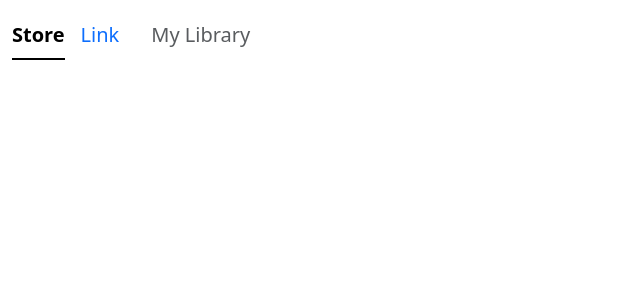
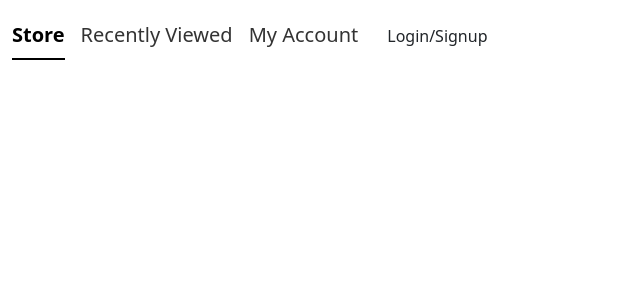
Before and after one commit to Hunter-Wigal/CS440-Team-Delta, a Django app: page /listing in a window 1280 px wide. Shown: the top 300 px of the page, without its empty margins (0-640 px from the left). Run offline with Django 5.2, Linux system fonts and the light colour scheme.

Commit message:
login signup modal's (basic)

```diff
--- a/delta_marketplace/app/templates/Layouts/user.html
+++ b/delta_marketplace/app/templates/Layouts/account.html
@@ -4,8 +4,11 @@
 {%block content%}
 
 <head>
+    <title>Account</title>
     <link rel="stylesheet" href="{% static 'styles/style.css' %}">
 </head>
 
+<img class="profPic"></img>
+
 
 {% endblock %}
--- a/delta_marketplace/app/templates/Layouts/listing.html
+++ b/delta_marketplace/app/templates/Layouts/listing.html
@@ -8,8 +8,6 @@
     <link rel="stylesheet" href="{% static 'styles/style.css' %}">
 </head>
 <style>
-
-
     .row{
         margin: auto;
     }
--- a/delta_marketplace/app/templates/Layouts/store.html
+++ b/delta_marketplace/app/templates/Layouts/store.html
@@ -10,7 +10,6 @@
     body {
         text-align: center;
         font-size: 20px;
-
     }
 
     img {
--- a/delta_marketplace/app/templates/base.html
+++ b/delta_marketplace/app/templates/base.html
@@ -8,22 +8,83 @@
     <script src="https://cdn.jsdelivr.net/npm/bootstrap@5.3.3/dist/js/bootstrap.bundle.min.js" integrity="sha384-YvpcrYf0tY3lHB60NNkmXc5s9fDVZLESaAA55NDzOxhy9GkcIdslK1eN7N6jIeHz" crossorigin="anonymous"></script>
   </head>
   <body>
+    <!-- Navigation Bar, eventually needs a search bar -->
     <navbar>
+      <!-- Styling for Navbar -->
+      <style>
+        .nav-link:active{
+          color:black;
+        }
+
+        .nav-link{
+            cursor:default;
+        }
+
+        .nav-link {
+            color:hsl(0, 0%, 20%);
+        }
+      </style>
+
       <ul class="nav nav-underline" style="margin: 12px;">
           <li class="nav-item">
-            <a class="nav-link active" aria-current="page" href="">Store</a>
+            <a class="nav-link active" aria-current="page" href="#">Store</a>
           </li>
           <li class="nav-item">
-            <a class="nav-link" href="#">Link</a>
+            <a class="nav-link" href="recents">Recently Viewed</a>
           </li>
+
           <li class="nav-item">
-            <a class="nav-link" href="#"></a>
+            <a class="nav-link" href="account">My Account</a>
           </li>
-          <li class="nav-item">
-            <a class="nav-link disabled" aria-disabled="true">My Library</a>
-          </li>
+
+          <!-- Button trigger modal -->
+          <button type="button" class="btn" data-bs-toggle="modal" data-bs-target="#loginModal">
+            Login/Signup
+          </button>
+
         </ul>
     </navbar>
+
+<!-- Login Modal -->
+<div class="modal fade" id="loginModal" tabindex="-1" aria-labelledby="loginModal" aria-hidden="true">
+  <div class="modal-dialog">
+    <div class="modal-content">
+      <div class="modal-header">
+        <h1 class="modal-title fs-5" id="exampleModalLabel">Login</h1>
+        <button type="button" class="btn-close" data-bs-dismiss="modal" aria-label="Close"></button>
+      </div>
+      <div class="modal-body">
+        ...
+      </div>
+      <div class="modal-footer">
+        Don't have an account? Make one
+        <a class="nav-link" data-bs-toggle="modal" data-bs-target="#signupModal">here</a>.
+        <button type="button" class="btn btn-secondary" data-bs-dismiss="modal">Close</button>
+        <button type="button" class="btn btn-primary">Save changes</button>
+      </div>
+    </div>
+  </div>
+</div>
+
+<!-- Signup Modal -->
+<div class="modal fade" id="signupModal" tabindex="-1" aria-labelledby="signupModalLabel" aria-hidden="true">
+  <div class="modal-dialog">
+    <div class="modal-content">
+      <div class="modal-header">
+        <h1 class="modal-title fs-5" id="exampleModalLabel">Signup</h1>
+        <button type="button" class="btn-close" data-bs-dismiss="modal" aria-label="Close"></button>
+      </div>
+      <div class="modal-body">
+        ...
+      </div>
+      <div class="modal-footer">
+        <button type="button" class="btn btn-secondary" data-bs-dismiss="modal">Close</button>
+        <button type="button" class="btn btn-primary">Save changes</button>
+      </div>
+    </div>
+  </div>
+</div>
+
     {% block content %}
 
     {% endblock %}
--- a/delta_marketplace/app/urls.py
+++ b/delta_marketplace/app/urls.py
@@ -5,5 +5,5 @@ from . import views
 urlpatterns = [
     path('', views.store),
     path('listing', views.listing),
-    path('user', views.user)
+    path('account', views.account)
 ]
--- a/delta_marketplace/app/views.py
+++ b/delta_marketplace/app/views.py
@@ -7,5 +7,5 @@ def store(request):
 def listing(request):
     return render(request, "layouts/listing.html")
 
-def user(request):
-    return render(request, "layouts/user.html")
+def account(request):
+    return render(request, "layouts/account.html")
```
